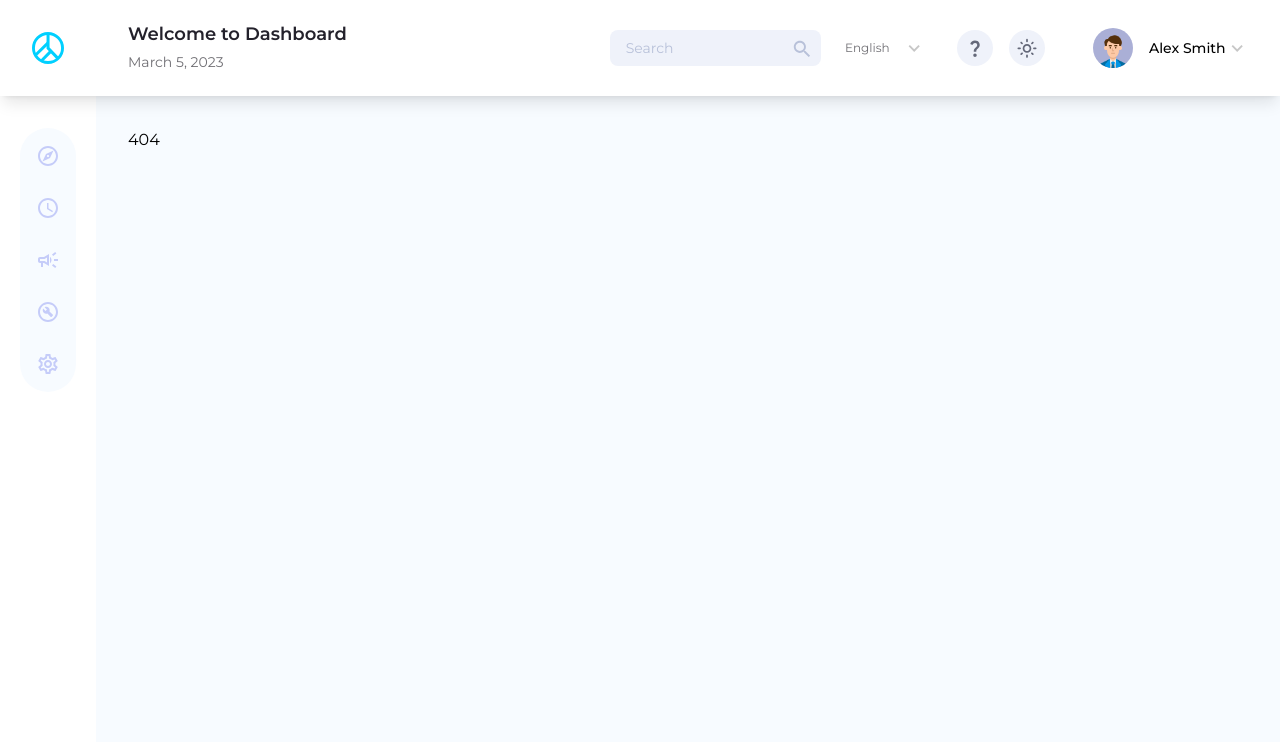
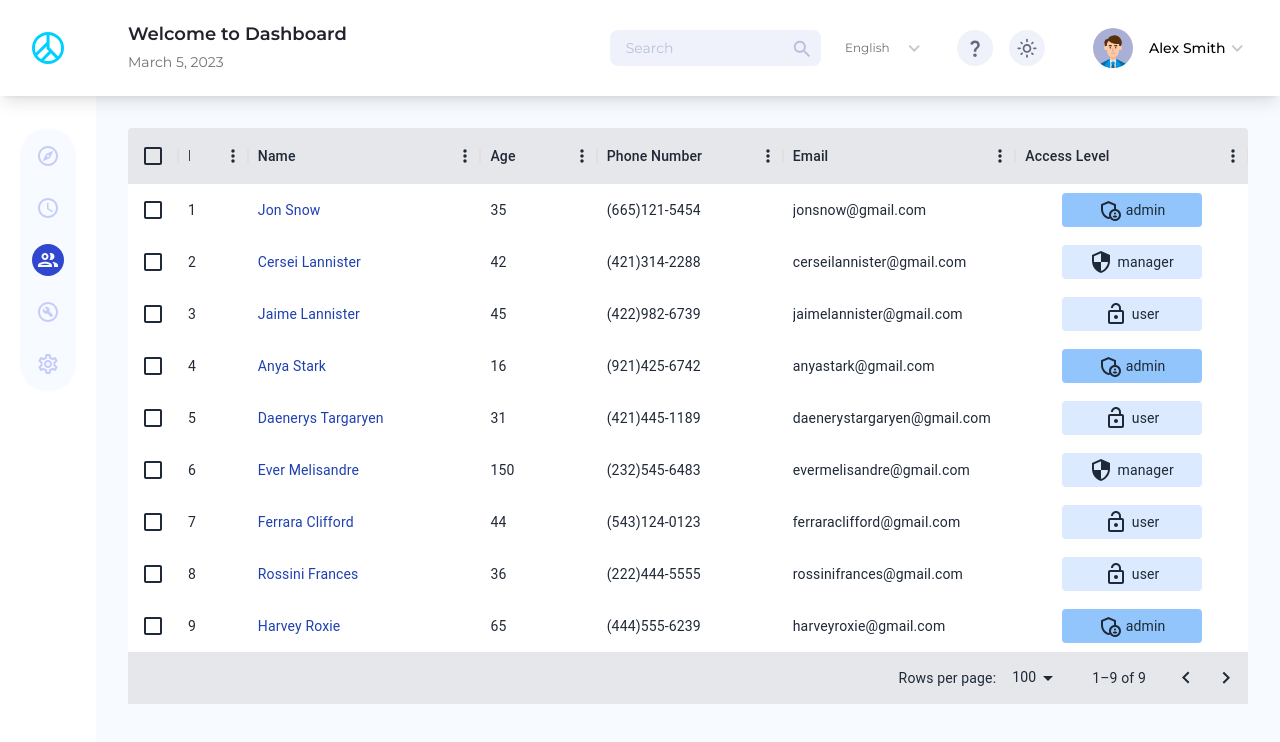
Before and after one commit to tsvetkovsergey/ofspace-social-dashboard, a React (Vite) app: page /team in a window 1280 px wide. Before the commit this address had no page. Shown: the top 742 px of the page. Built offline with nearby package versions, Linux system fonts and the light colour scheme.

Commit message:
add team page with data grid

```diff
--- a/src/data/data.tsx
+++ b/src/data/data.tsx
@@ -457,3 +457,78 @@ export const latencyChartData = {
     },
   ],
 };
+
+export const mockDataTeam = [
+  {
+    id: 1,
+    name: 'Jon Snow',
+    email: 'jonsnow@gmail.com',
+    age: 35,
+    phone: '(665)121-5454',
+    access: 'admin',
+  },
+  {
+    id: 2,
+    name: 'Cersei Lannister',
+    email: 'cerseilannister@gmail.com',
+    age: 42,
+    phone: '(421)314-2288',
+    access: 'manager',
+  },
+  {
+    id: 3,
+    name: 'Jaime Lannister',
+    email: 'jaimelannister@gmail.com',
+    age: 45,
+    phone: '(422)982-6739',
+    access: 'user',
+  },
+  {
+    id: 4,
+    name: 'Anya Stark',
+    email: 'anyastark@gmail.com',
+    age: 16,
+    phone: '(921)425-6742',
+    access: 'admin',
+  },
+  {
+    id: 5,
+    name: 'Daenerys Targaryen',
+    email: 'daenerystargaryen@gmail.com',
+    age: 31,
+    phone: '(421)445-1189',
+    access: 'user',
+  },
+  {
+    id: 6,
+    name: 'Ever Melisandre',
+    email: 'evermelisandre@gmail.com',
+    age: 150,
+    phone: '(232)545-6483',
+    access: 'manager',
+  },
+  {
+    id: 7,
+    name: 'Ferrara Clifford',
+    email: 'ferraraclifford@gmail.com',
+    age: 44,
+    phone: '(543)124-0123',
+    access: 'user',
+  },
+  {
+    id: 8,
+    name: 'Rossini Frances',
+    email: 'rossinifrances@gmail.com',
+    age: 36,
+    phone: '(222)444-5555',
+    access: 'user',
+  },
+  {
+    id: 9,
+    name: 'Harvey Roxie',
+    email: 'harveyroxie@gmail.com',
+    age: 65,
+    phone: '(444)555-6239',
+    access: 'admin',
+  },
+];
--- /dev/null
+++ b/src/hooks/useNotNullableTranslation.tsx
@@ -0,0 +1,9 @@
+import { useTranslation } from 'react-i18next';
+
+const useNotNullableTranslation = () => {
+  const { t: i18n } = useTranslation();
+  const getTranslationByKey = (key: string) => i18n(key) || key;
+  return { t: getTranslationByKey };
+};
+
+export default useNotNullableTranslation;
--- a/src/i18n.ts
+++ b/src/i18n.ts
@@ -50,6 +50,15 @@ i18next.use(initReactI18next).init({
         Fri: 'Fri',
         Sat: 'Sat',
         Sun: 'Sun',
+        // Team Page
+        Name: 'Name',
+        Age: 'Age',
+        'Phone Number': 'Phone Number',
+        Email: 'Email',
+        'Access Level': 'Access Level',
+        admin: 'admin',
+        manager: 'manager',
+        user: 'user',
       },
     },
     ru: {
@@ -97,6 +106,15 @@ i18next.use(initReactI18next).init({
         Fri: 'Пт',
         Sat: 'Сб',
         Sun: 'Вс',
+        // Team Page
+        Name: 'Имя',
+        Age: 'Возраст',
+        'Phone Number': 'Номер телефона',
+        Email: 'Почта',
+        'Access Level': 'Уровень доступа',
+        admin: 'админ',
+        manager: 'менеджер',
+        user: 'пользователь',
       },
     },
   },
--- a/src/layout/Sidebar.tsx
+++ b/src/layout/Sidebar.tsx
@@ -5,6 +5,7 @@ import CampaignOutlinedIcon from '@mui/icons-material/CampaignOutlined';
 import BuildCircleOutlinedIcon from '@mui/icons-material/BuildCircleOutlined';
 import SettingsOutlinedIcon from '@mui/icons-material/SettingsOutlined';
 import { NavLink } from 'react-router-dom';
+import { PeopleOutlined } from '@mui/icons-material';
 
 const SidebarMenuItem = ({ to, icon }: { to: string; icon: JSX.Element }) => {
   return (
@@ -45,8 +46,8 @@ const menuItems: MenuItem[] = [
     path: '/schedule',
   },
   {
-    icon: <CampaignOutlinedIcon />,
-    path: '/alerts',
+    icon: <PeopleOutlined />,
+    path: '/team',
   },
   {
     icon: <BuildCircleOutlinedIcon />,
--- a/src/main.tsx
+++ b/src/main.tsx
@@ -12,6 +12,7 @@ import './i18n';
 import Dashboard from './pages/Dashboard';
 import Schedule from './pages/Schedule';
 import ErrorPage from './pages/404';
+import Team from './pages/Team';
 
 const router = createBrowserRouter([
   {
@@ -21,6 +22,7 @@ const router = createBrowserRouter([
     children: [
       { index: true, element: <Dashboard /> },
       { path: '/schedule', element: <Schedule /> },
+      { path: 'team', element: <Team /> },
       {
         path: '/*',
         element: <ErrorPage />,
--- /dev/null
+++ b/src/pages/Team.tsx
@@ -0,0 +1,115 @@
+import { Typography, Box } from '@mui/material';
+import { DataGrid, GridColDef } from '@mui/x-data-grid';
+import { mockDataTeam } from '../data/data';
+import AdminPanelSettingsOutlinedIcon from '@mui/icons-material/AdminPanelSettingsOutlined';
+import LockOpenOutlinedIcon from '@mui/icons-material/LockOpenOutlined';
+import SecurityOutlinedIcon from '@mui/icons-material/SecurityOutlined';
+import useNotNullableTranslation from '../hooks/useNotNullableTranslation';
+
+const dataGridStyles = [
+  // Column Headers
+  '[&_.MuiDataGrid-columnHeaders]:bg-gray-200 [&_.MuiDataGrid-columnHeaders]:text-gray-800',
+  'dark:[&_.MuiDataGrid-columnHeaders]:bg-slate-800 dark:[&_.MuiDataGrid-columnHeaders]:text-slate-100',
+  // Footer
+  '[&_.MuiDataGrid-footerContainer]:bg-gray-200 [&_.MuiDataGrid-footerContainer]:text-gray-800',
+  'dark:[&_.MuiDataGrid-footerContainer]:bg-slate-800 dark:[&_.MuiDataGrid-footerContainer]:text-slate-100',
+  // Main Part
+  '[&_.MuiDataGrid-virtualScroller]:bg-white [&_.MuiDataGrid-virtualScroller]:text-gray-800',
+  'dark:[&_.MuiDataGrid-virtualScroller]:bg-slate-900 dark:[&_.MuiDataGrid-virtualScroller]:text-slate-100',
+  // Grid Row
+  'dark:[&_.MuiDataGrid-row:hover]:bg-slate-800',
+  // Style for column 'Name'
+  '[&_.name-column--cell]:text-blue-800 dark:[&_.name-column--cell]:text-blue-400',
+  // Footer pagination
+  '[&_.MuiTablePagination-root]:text-gray-800 dark:[&_.MuiTablePagination-root]:text-slate-100',
+  // SVG
+  '[&_svg]:text-gray-800 dark:[&_svg]:text-slate-100',
+];
+
+const Team = () => {
+  const { t } = useNotNullableTranslation();
+
+  const teamColumns: GridColDef[] = [
+    { field: 'id', headerName: 'ID', flex: 0.3 },
+    {
+      field: 'name',
+      headerName: t('Name'),
+      flex: 1,
+      cellClassName: 'name-column--cell',
+    },
+    {
+      field: 'age',
+      headerName: t('Age'),
+      type: 'number',
+      headerAlign: 'left',
+      align: 'left',
+      flex: 0.5,
+    },
+    {
+      field: 'phone',
+      headerName: t('Phone Number'),
+      flex: 0.8,
+    },
+    { field: 'email', headerName: t('Email'), flex: 1 },
+    {
+      field: 'access',
+      headerName: t('Access Level'),
+      flex: 1,
+      minWidth: 160,
+      renderCell: ({ row: { access } }: { row: { access: string } }) => (
+        <Box
+          className={`${
+            access === 'admin'
+              ? 'bg-blue-300 dark:bg-teal-800'
+              : 'bg-blue-100 dark:bg-teal-600'
+          }`}
+          sx={{
+            minWidth: '140px',
+            m: '0 auto',
+            p: '5px',
+            display: 'flex',
+            justifyContent: 'center',
+            alignItems: 'center',
+            borderRadius: '4px',
+          }}
+        >
+          {access === 'admin' && <AdminPanelSettingsOutlinedIcon />}
+          {access === 'manager' && <SecurityOutlinedIcon />}
+          {access === 'user' && <LockOpenOutlinedIcon />}
+          {/* <Typography color={colors.grey[100]} sx={{ ml: '5px' }}> */}
+          <p className="ml-1 text-sm font-normal text-gray-800 dark:text-slate-100">
+            {t(access)}
+          </p>
+        </Box>
+      ),
+    },
+  ];
+
+  return (
+    <Box>
+      <Box className="w-full">
+        <DataGrid
+          autoHeight
+          rows={mockDataTeam}
+          columns={teamColumns}
+          checkboxSelection
+          className={dataGridStyles.join(' ')}
+          sx={{
+            border: 'none',
+            '& .MuiDataGrid-cell': {
+              borderBottom: 'none',
+            },
+            '& .MuiDataGrid-columnHeaders': {
+              borderBottom: 'none',
+            },
+            '& .MuiDataGrid-footerContainer': {
+              borderTop: 'none',
+            },
+          }}
+        />
+      </Box>
+    </Box>
+  );
+};
+
+export default Team;
```
Also changed, not shown: package.json (+4 -3 lines), 2 other files (tests, documents, lock files or other folders).
